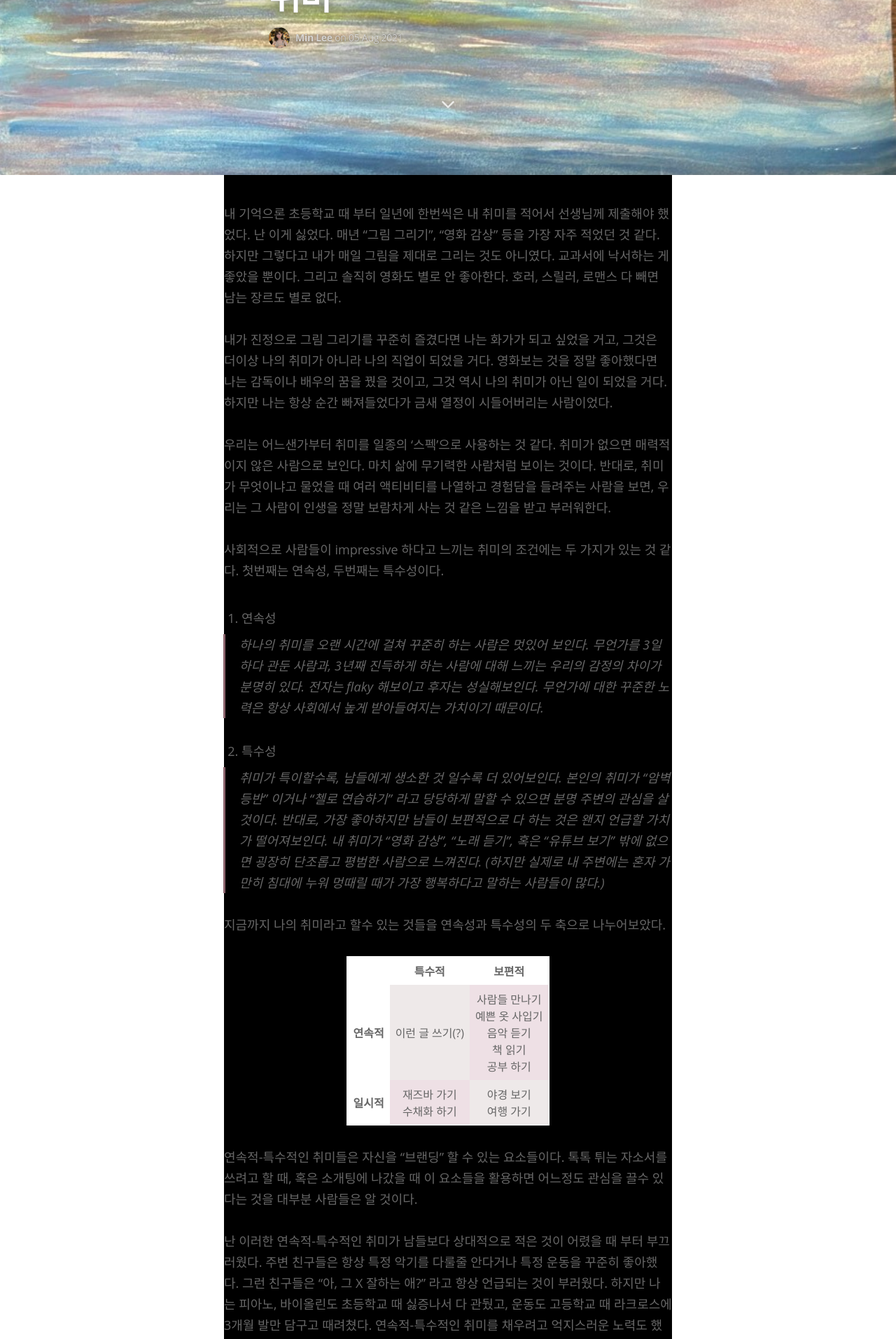
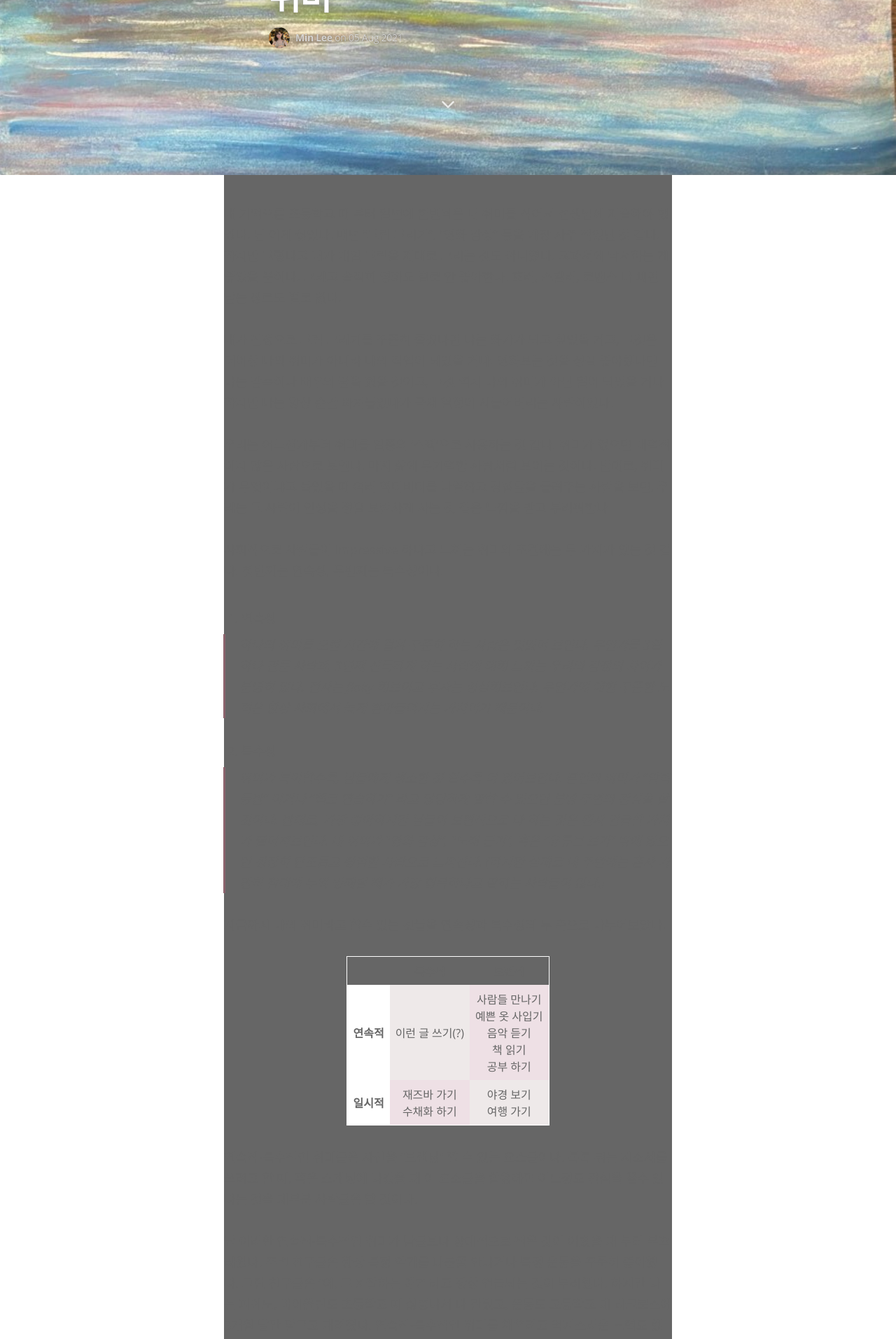
Before and after one commit to minniie/minniie.github.io, a Jekyll site: the page built from _posts/2021-08-05-post4.markdown, in a window 1280 px wide. Shown: the part 650-2563 px from the top of the page at 70% size. Built offline with Jekyll 4.4.1, drawn with Linux system fonts in a browser that asks for light colours; nearby versions of some CDN libraries; some web fonts are replaced.

Commit message:
Update main.sass

```diff
--- a/css/main.sass
+++ b/css/main.sass
@@ -30,7 +30,7 @@ $font-sans: Open Sans, MundoSans, "Helvetica Neue", Arial, Helvetica, sans-serif
 
 main
   display: block
-  background: #000
+  background: #666  //FIXME
 
 table
   display: table
@@ -42,7 +42,7 @@ table
 th
   padding: 8px
   text-align: center
-  background: #FFF
+  background: #666 //FIXME #FFF
 td
   padding: 8px
   text-align: center
```
